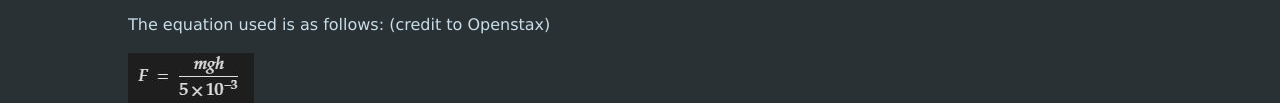
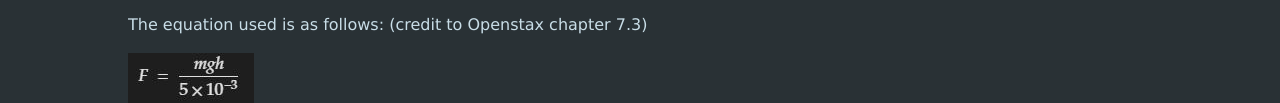
Before and after one commit to Spaceball55/spaceball55-github.io, a plain HTML site: page index.html in a window 1280 px wide. Shown: the part 546-649 px from the top of the page. Drawn offline with Linux system fonts and the light colour scheme.

Commit message:
Add Openstax Chapter to credit

```diff
--- a/index.html
+++ b/index.html
@@ -34,7 +34,7 @@
             <p>The situation is exploring potential energy, kinetic energy, and work. A person falling starts with only potential energy, and as they fall, their potential energy is transferred to kinetic energy. The floor does work on the person when they hit the ground, thus reducing the kinetic energy to 0.
             </p>
 
-            <p>The equation used is as follows: (credit to Openstax)</p>
+            <p>The equation used is as follows: (credit to Openstax chapter 7.3)</p>
 
             <img src = 'images/Openstax Formula.JPG' alt = 'F = mgh/5*10^-3'>
 
```
